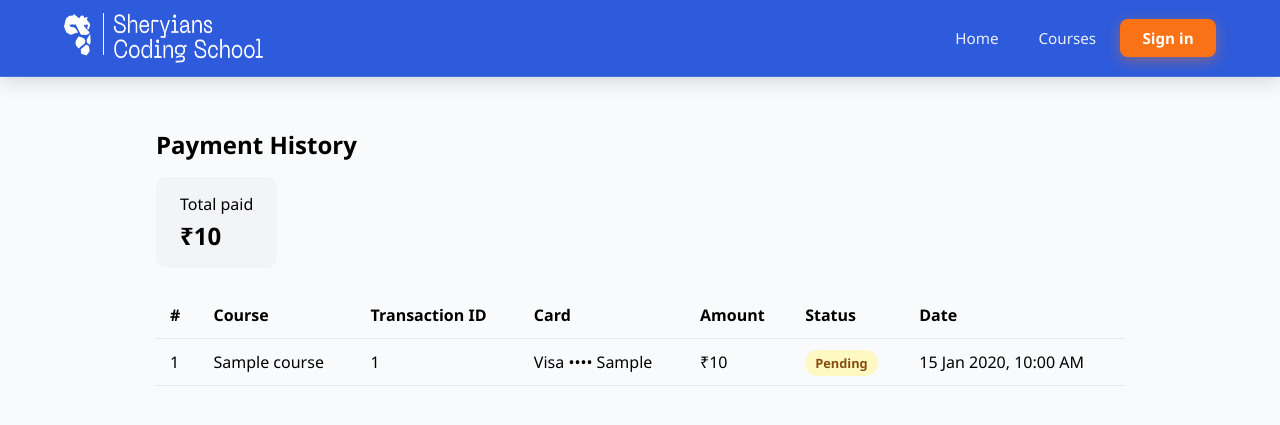
After one commit to suraj-TheDeveloper/sheryians-coding-school, a Django app: template sheryianscoding/templates/courses/payments_history.html in a window 1280 px wide. The commit adds this page. Shown: the top 425 px of the page. Run offline with Django 5.2, Linux system fonts and the light colour scheme; tables that the repository leaves empty hold one stand-in row (values such as "Sample post"); the template is opened without the code that fills it: values that come from a table or form of the project are taken from there, most other values are stand-ins (such as "Sample title", 1, 10 or a date in 2020).

Commit message:
finished the project

```diff
--- a/sheryianscoding/courses/models.py
+++ b/sheryianscoding/courses/models.py
@@ -53,6 +53,7 @@ class Payments(models.Model):
     card_holder_name = models.CharField(max_length=100)
     card_last4 = models.CharField(max_length=20)
     card_type = models.CharField(max_length=50, choices=CARD_CHOICES, blank=True)
+    created_at = models.DateTimeField(auto_now_add=True, null=True, blank=True)
 
     class Meta:
         db_table = "payments"
--- a/sheryianscoding/courses/urls.py
+++ b/sheryianscoding/courses/urls.py
@@ -6,5 +6,6 @@ urlpatterns = [
     path("enrollcourse/<int:id>", payment_page, name="enroll"),
     path("payments/<int:id>", PaymentMethod, name="payments"),
     path("success/<int:id>", success, name="success"),
-    path("failure/", failure, name="failure")
+    path("failure/", failure, name="failure"),
+    path("payment_history/", payment_history, name="payment_history")
 ]
--- a/sheryianscoding/static/css/courses.css
+++ b/sheryianscoding/static/css/courses.css
@@ -330,3 +330,14 @@
         grid-template-columns: 1fr;
     }
 }
+
+.btn-enrolled,
+.btn-enrolled:hover,
+.btn-enrolled:disabled {
+  background-color: #16a34a;   /* green, change to match your palette */
+  color: #fff;
+  border: none;
+  cursor: not-allowed;
+  opacity: 0.85;
+  pointer-events: none;        /* no hover or click effects */
+}
--- a/sheryianscoding/static/css/profile.css
+++ b/sheryianscoding/static/css/profile.css
@@ -375,3 +375,24 @@
         padding: 22px;
     }
 }
+
+.payment-history { max-width: 1000px; margin: 10% auto; padding: 0 16px; }
+
+.summary-card {
+  display: inline-flex; flex-direction: column; gap: 4px;
+  padding: 16px 24px; margin: 16px 0 24px;
+  border-radius: 10px; background: #f3f4f6;
+}
+.summary-card strong { font-size: 1.5rem; }
+
+.table-wrapper { overflow-x: auto; }
+.payment-table { width: 100%; border-collapse: collapse; }
+.payment-table th, .payment-table td {
+  padding: 12px 14px; text-align: left; border-bottom: 1px solid #e5e7eb;
+}
+.payment-table th { background: #f9fafb; font-weight: 600; }
+
+.status { padding: 4px 10px; border-radius: 999px; font-size: 0.8rem; font-weight: 600; }
+.status-success { background: #dcfce7; color: #166534; }
+.status-failed  { background: #fee2e2; color: #991b1b; }
+.status-pending { background: #fef9c3; color: #854d0e; }
--- a/sheryianscoding/templates/courses/course_list.html
+++ b/sheryianscoding/templates/courses/course_list.html
@@ -57,7 +57,11 @@
                             <small>Course fee</small>
                             <strong>₹{{ course.price }}</strong>
                         </div>
-                        <a href="{% url 'enroll' course.id %}" class="cl-btn">Enroll Now</a>
+                        {% if course.id in enrollids %}
+                            <button class="btn btn-enrolled" disabled>Enrolled ✓</button>
+                        {% else %}
+                            <a href="{% url 'enroll' course.id %}" class="cl-btn">Enroll Now</a>
+                        {% endif %}
                     </div>
                 </div>
             </article>
--- /dev/null
+++ b/sheryianscoding/templates/courses/payments_history.html
@@ -0,0 +1,48 @@
+{% extends "base.html" %}
+{% block content %}
+  {% include 'navbar.html' %}
+  <section class="payment-history">
+    <h2>Payment History</h2>
+
+    <div class="summary-card">
+      <span>Total paid</span>
+      <strong>₹{{ total_paid.total }}</strong>
+    </div>
+
+    {% if payments %}
+    <div class="table-wrapper">
+      <table class="payment-table">
+        <thead>
+          <tr>
+            <th>#</th>
+            <th>Course</th>
+            <th>Transaction ID</th>
+            <th>Card</th>
+            <th>Amount</th>
+            <th>Status</th>
+            <th>Date</th>
+          </tr>
+        </thead>
+        <tbody>
+          {% for p in payments %}
+          <tr>
+            <td>{{ forloop.counter }}</td>
+            <td>{{ p.course.title }}</td>
+            <td>{{ p.transactionid }}</td>
+            <td>
+              {% if p.card_type %}{{ p.get_card_type_display }}{% else %}Card{% endif %}
+              •••• {{ p.card_last4 }}
+            </td>
+            <td>₹{{ p.amount }}</td>
+            <td><span class="status status-{{ p.status }}">{{ p.get_status_display }}</span></td>
+            <td>{{ p.created_at|date:"d M Y, h:i A" }}</td>
+          </tr>
+          {% endfor %}
+        </tbody>
+      </table>
+    </div>
+    {% else %}
+      <p class="empty">No payments yet. <a href="{% url 'course_list' %}">Browse courses</a></p>
+    {% endif %}
+  </section>
+{% endblock %}
--- a/sheryianscoding/templates/navbar.html
+++ b/sheryianscoding/templates/navbar.html
@@ -9,10 +9,11 @@
     </label>
 
     <ul class="nav-links">
-        <li><a href="{% url 'index' %}" class="active">Home</a></li>
-        <li><a href="{% url 'courses' %}">Courses</a></li>
+        <li><a href="{% url 'index' %}" class="{% if request.resolver_match.url_name == 'index' %}active{% endif %}">Home</a></li>
+        <li><a href="{% url 'courses' %}" class="{% if request.resolver_match.url_name == 'courses' %}active{% endif %}">Courses</a></li>
 
         {% if logged_in_student %}
+            <li><a href="{% url 'payment_history' %}" class="{% if request.resolver_match.url_name == 'payment_history' %}active{% endif %}">Payments</a></li>
             <li class="dropdown">
                 <a href="#" class="dropdown-trigger">
                     <span class="avatar">{{ logged_in_student.first_name|slice:":1"|upper }}</span>
```
Also changed, not shown: sheryianscoding/courses/views.py (+23 -1 lines), sheryianscoding/courses/migrations/0009_payments_created_at.py (added).
